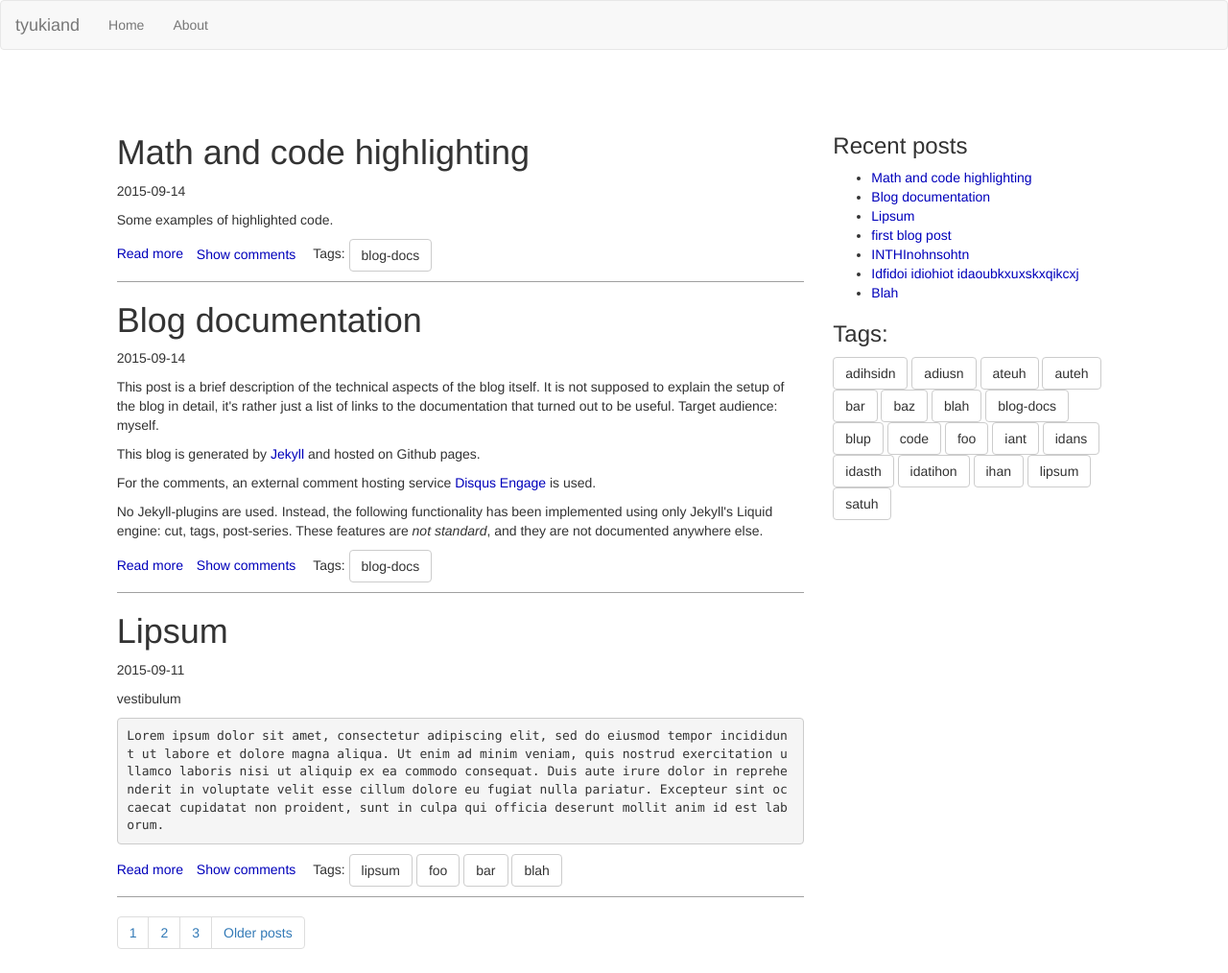
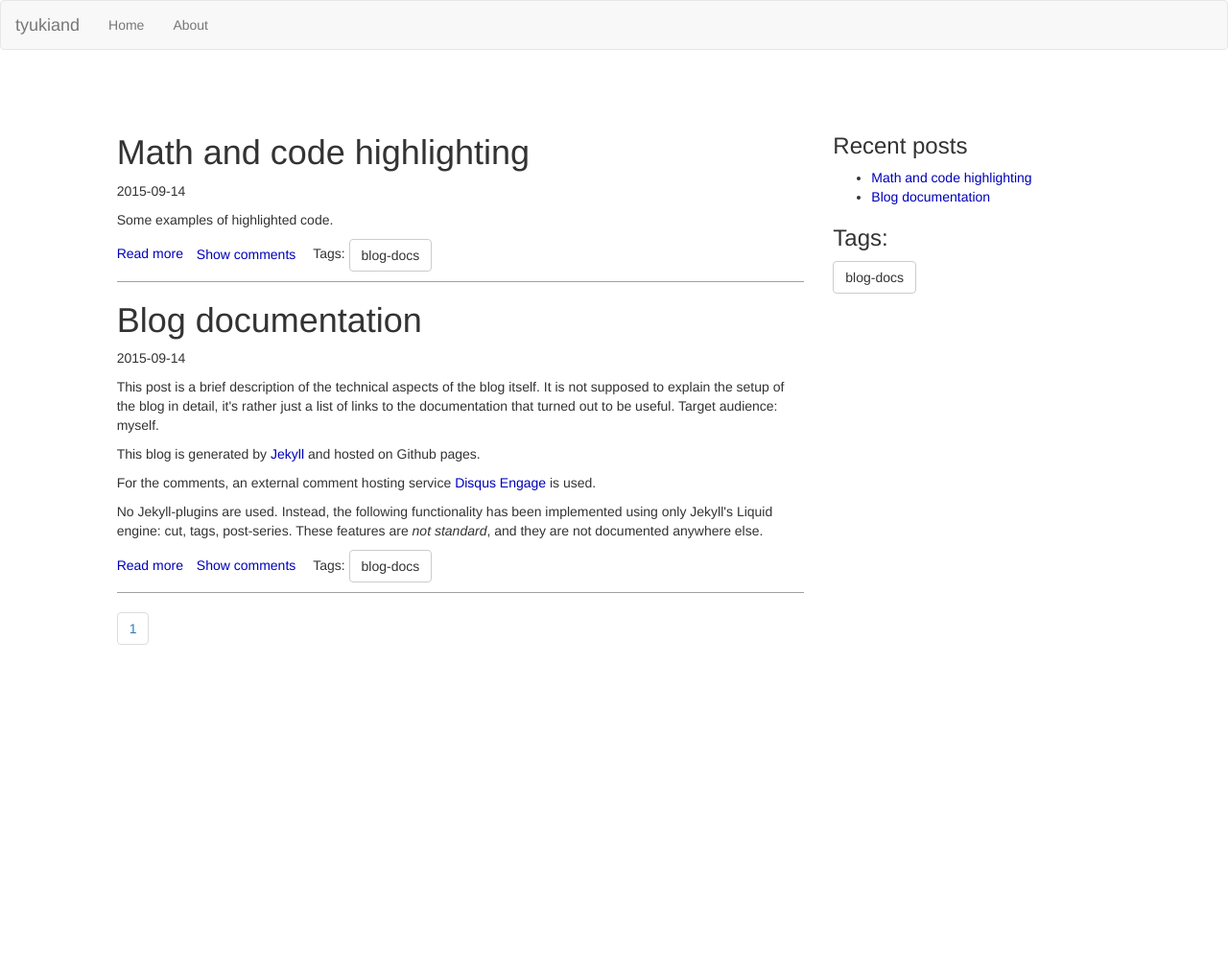
Before and after one commit to tyukiand/blog, a Jekyll site: the page built from index.html, in a window 1280 px wide. Shown: the whole page at 96% size. Built offline with Jekyll 4.4.1, drawn with Linux system fonts in a browser that asks for light colours; nearby versions of some CDN libraries; the list of posts is cut into pages by our own code; after the commit the page ends 900 px from its top, so only the background shows below that.

Commit message:
Removed dev-phase junk. Set pagination: 10

```diff
--- a/_config.yml
+++ b/_config.yml
@@ -3,8 +3,7 @@ destination: ./_site
 baseurl: "/blog"
 future: true
 lsi: true
-paginate: 3
-permalink: pretty
+paginate: 10
 highlighter: pygments
 permalink: none
 disqusShortname: "tyukiand-blog"
--- a/_posts/2015-08-30-foo.markdown
+++ /dev/null
@@ -1,9 +0,0 @@
----
-title: Idfidoi idiohiot idaoubkxuxskxqikcxj
-layout: post
-series: dummy
-tags: [foo, bar]
-category: test
-commentsId: idiohiot2663463453
----
-Here is some math:  <span>\\(a \in A\\)</span>
--- a/_posts/2015-09-02-bar.markdown
+++ /dev/null
@@ -1,11 +0,0 @@
----
-title: INTHInohnsohtn
-layout: post
-series: dummy
-tags: [blah,blup,foo]
-category: blah
-commentsId: inthi126463534
----
-dtioehhtu uai ha etiuhaeihttihprifdp897dkx.
-<!-- cut -->
-aidfua iadxlyfloydiug uidfaydixrlidhuers
--- a/_posts/2015-09-06-init.markdown
+++ /dev/null
@@ -1,19 +0,0 @@
----
-title: first blog post
-layout: post
-tags: [satuh,ateuh,auteh,idans,adiusn,adihsidn,idatihon,ihan,idasth,iant,code]
-series: setup
-category: test
-commentsId: first26566940680
----
-
-### Heyhou
-
-# This is a post
-
-{% highlight scala %}
-def foo = bar
-case class Blah(var x: Int) extends Blup {
-  def baz = if (x < 10) "string" else "yo"
-}
-{% endhighlight %}
--- a/_posts/2015-09-11-cut-test.markdown
+++ /dev/null
@@ -1,25 +0,0 @@
----
-title: Lipsum
-layout: post
-tags: [lipsum,foo,bar,blah]
-series: set
-category: blah
-commentsId: lipsum2635345
----
-vestibulum
-
-    Lorem ipsum dolor sit amet, consectetur adipiscing elit, sed do eiusmod tempor incididunt ut labore et dolore magna aliqua. Ut enim ad minim veniam, quis nostrud exercitation ullamco laboris nisi ut aliquip ex ea commodo consequat. Duis aute irure dolor in reprehenderit in voluptate velit esse cillum dolore eu fugiat nulla pariatur. Excepteur sint occaecat cupidatat non proident, sunt in culpa qui officia deserunt mollit anim id est laborum.
-
-<!-- cut -->
-Discovery
-
-"Lorem ipsum" text is derived from sections 1.10.32–3 of Cicero's De finibus bonorum et malorum (On the Ends of Goods and Evils, or alternatively [About] The Purposes of Good and Evil).[2] The original passage began: Neque porro quisquam est qui dolorem ipsum quia dolor sit amet consectetur adipisci velit (translation: "Neither is there anyone who loves, pursues or desires pain itself because it is pain").
-
-It is not known exactly when the text acquired its current standard form; it may have been as late as the 1960s. Dr. Richard McClintock, a Latin scholar who was the publications director at Hampden-Sydney College in Virginia, discovered the source of the passage sometime before 1982 while searching for instances of the Latin word "consectetur", rarely used in classical literature.[1][a] The physical source of the Lorem Ipsum text may be the 1914 Loeb Classical Library Edition of the De Finibus, where the Latin text finishes page 34 with "Neque porro quisquam est qui do-" and begins page 36 with "lorem ipsum (et seq.)…", suggesting that the galley type of that page 36 was scrambled to make the dummy text seen today.
-English translation
-
-H. Rackham's 1914 translation – in the aforementioned Loeb Classical Library edition – with the major source of lorem ipsum highlighted:
-
-    [32] But I must explain to you how all this mistaken idea of denouncing of a pleasure and praising pain was born and I will give you a complete account of the system, and expound the actual teachings of the great explorer of the truth, the master-builder of human happiness. No one rejects, dislikes, or avoids pleasure itself, because it is pleasure, but because those who do not know how to pursue pleasure rationally encounter consequences that are extremely painful. Nor again is there anyone who loves or pursues or desires to obtain pain of itself, because it is pain, but occasionally circumstances occur in which toil and pain can procure him some great pleasure. To take a trivial example, which of us ever undertakes laborious physical exercise, except to obtain some advantage from it? But who has any right to find fault with a man who chooses to enjoy a pleasure that has no annoying consequences, or one who avoids a pain that produces no resultant pleasure?
-
-    [33] On the other hand, we denounce with righteous indignation and dislike men who are so beguiled and demoralized by the charms of pleasure of the moment, so blinded by desire, that they cannot foresee the pain and trouble that are bound to ensue; and equal blame belongs to those who fail in their duty through weakness of will, which is the same as saying through shrinking from toil and pain. These cases are perfectly simple and easy to distinguish. In a free hour, when our power of choice is untrammeled and when nothing prevents our being able to do what we like best, every pleasure is to be welcomed and every pain avoided. But in certain circumstances and owing to the claims of duty or the obligations of business it will frequently occur that pleasures have to be repudiated and annoyances accepted. The wise man therefore always holds in these matters to this principle of selection: he rejects pleasures to secure other greater pleasures, or else he endures pains to avoid worse pains.
```
Also changed, not shown: _posts/2015-08-28-blah.markdown (deleted, +0 -12 lines).
